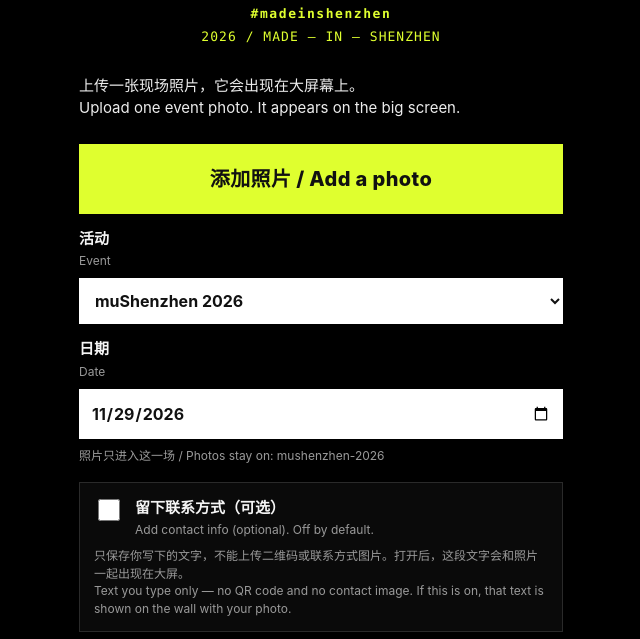
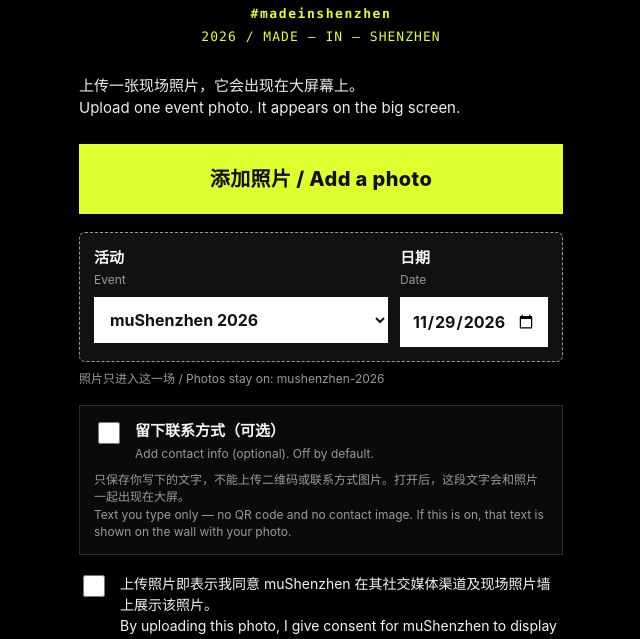
Before and after one commit to xiaoyug/mufriends-wall, a website: page upload/index.html in a window 1280 px wide. Shown: the part 148-787 px from the top of the page, without its empty margins (319-959 px from the left). Drawn offline with Linux system fonts and the light colour scheme.

Commit message:
Place event and date side by side in one dashed card.
The event stays wide on the left and the date is narrower on the right. They stack when the screen is under 360px.

Co-authored-by: helinaio <helinaio@users.noreply.github.com>

```diff
--- a/upload/index.html
+++ b/upload/index.html
@@ -66,6 +66,20 @@
   }
   textarea { min-height: 88px; resize: vertical; }
   #caption-wrap[hidden] { display: none; }
+  .event-row {
+    display: grid;
+    grid-template-columns: minmax(0, 1fr) 148px;
+    gap: 12px;
+    margin-top: 18px;
+    padding: 14px;
+    border: 1.5px dashed #999;
+    border-radius: 6px;
+    background: #111;
+  }
+  .event-row .field { margin-top: 0; }
+  @media (max-width: 360px) {
+    .event-row { grid-template-columns: 1fr; }
+  }
   #status { min-height: 1.4em; margin: 12px 0 0; font-size: 14px; color: #DFFF2F; }
   .hint { margin: 8px 0 0; font-size: 12px; line-height: 1.45; color: #9a9a9a; }
   .card { margin-top: 18px; padding: 14px; border: 1px solid #2a2a2a; background: #0a0a0a; }
@@ -110,12 +124,14 @@
   </label>
   <label class="big" id="pick-label" for="photo">添加照片 / Add a photo</label>
   <input class="file" id="photo" type="file" accept="image/*">
+  <section class="event-row" aria-label="活动 / Event">
     <label class="field" for="event">活动 <span>Event</span>
       <select id="event"></select>
     </label>
     <label class="field" for="date">日期 <span>Date</span>
       <input id="date" type="date">
     </label>
+  </section>
   <p class="hint" id="slug-line"></p>
   <section class="card" aria-label="联系方式 / Contact">
     <label class="toggle" for="contact-on">
```
Lines whose indentation alone changed are shown as unchanged.
